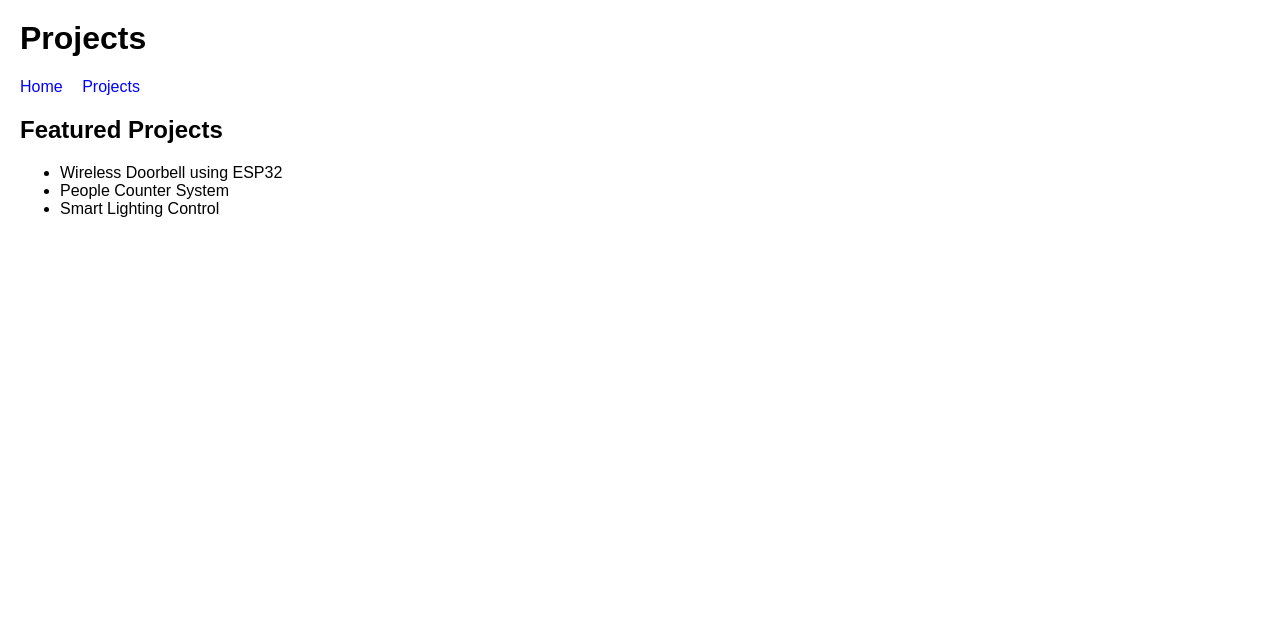
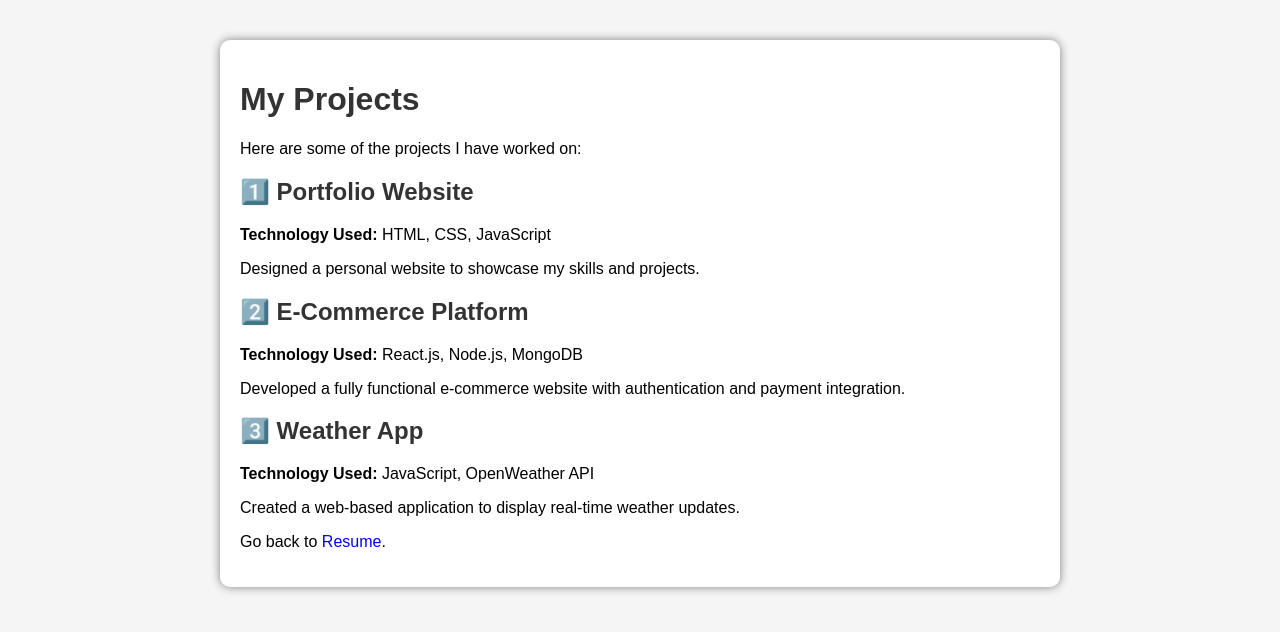
Before and after one commit to Ayesha2811/Resume, a plain HTML site: page projects.html in a window 1280 px wide. Drawn offline with Linux system fonts and the light colour scheme.

Commit message:
Update projects.html

```diff
--- a/projects.html
+++ b/projects.html
@@ -1,28 +1,38 @@
+
 <html>
 <head>
     <meta charset="UTF-8">
     <meta name="viewport" content="width=device-width, initial-scale=1.0">
-    <title>Projects</title>
+    <title>My Projects</title>
     <style>
-        body { font-family: Arial, sans-serif; margin: 20px; }
-        nav a { margin-right: 15px; text-decoration: none; color: blue; }
+        body { font-family: Arial, sans-serif; margin: 40px; background-color: #f5f5f5; }
+        .container { max-width: 800px; margin: auto; background: white; padding: 20px; border-radius: 10px; box-shadow: 0px 0px 10px gray; }
+        h1, h2 { color: #333; }
+        ul { line-height: 1.6; }
+        a { color: blue; text-decoration: none; }
+        a:hover { text-decoration: underline; }
     </style>
 </head>
 <body>
-    <header>
-        <h1>Projects</h1>
-        <nav>
-            <a href="index.html">Home</a>
-            <a href="projects.html">Projects</a>
-        </nav>
-    </header>
-    <section>
-        <h2>Featured Projects</h2>
-        <ul>
-            <li>Wireless Doorbell using ESP32</li>
-            <li>People Counter System</li>
-            <li>Smart Lighting Control</li>
-        </ul>
-    </section>
+
+    <div class="container">
+        <h1>My Projects</h1>
+        <p>Here are some of the projects I have worked on:</p>
+
+        <h2>1️⃣ Portfolio Website</h2>
+        <p><strong>Technology Used:</strong> HTML, CSS, JavaScript</p>
+        <p>Designed a personal website to showcase my skills and projects.</p>
+
+        <h2>2️⃣ E-Commerce Platform</h2>
+        <p><strong>Technology Used:</strong> React.js, Node.js, MongoDB</p>
+        <p>Developed a fully functional e-commerce website with authentication and payment integration.</p>
+
+        <h2>3️⃣ Weather App</h2>
+        <p><strong>Technology Used:</strong> JavaScript, OpenWeather API</p>
+        <p>Created a web-based application to display real-time weather updates.</p>
+
+        <p>Go back to <a href="resume.html">Resume</a>.</p>
+    </div>
+
 </body>
 </html>
```
